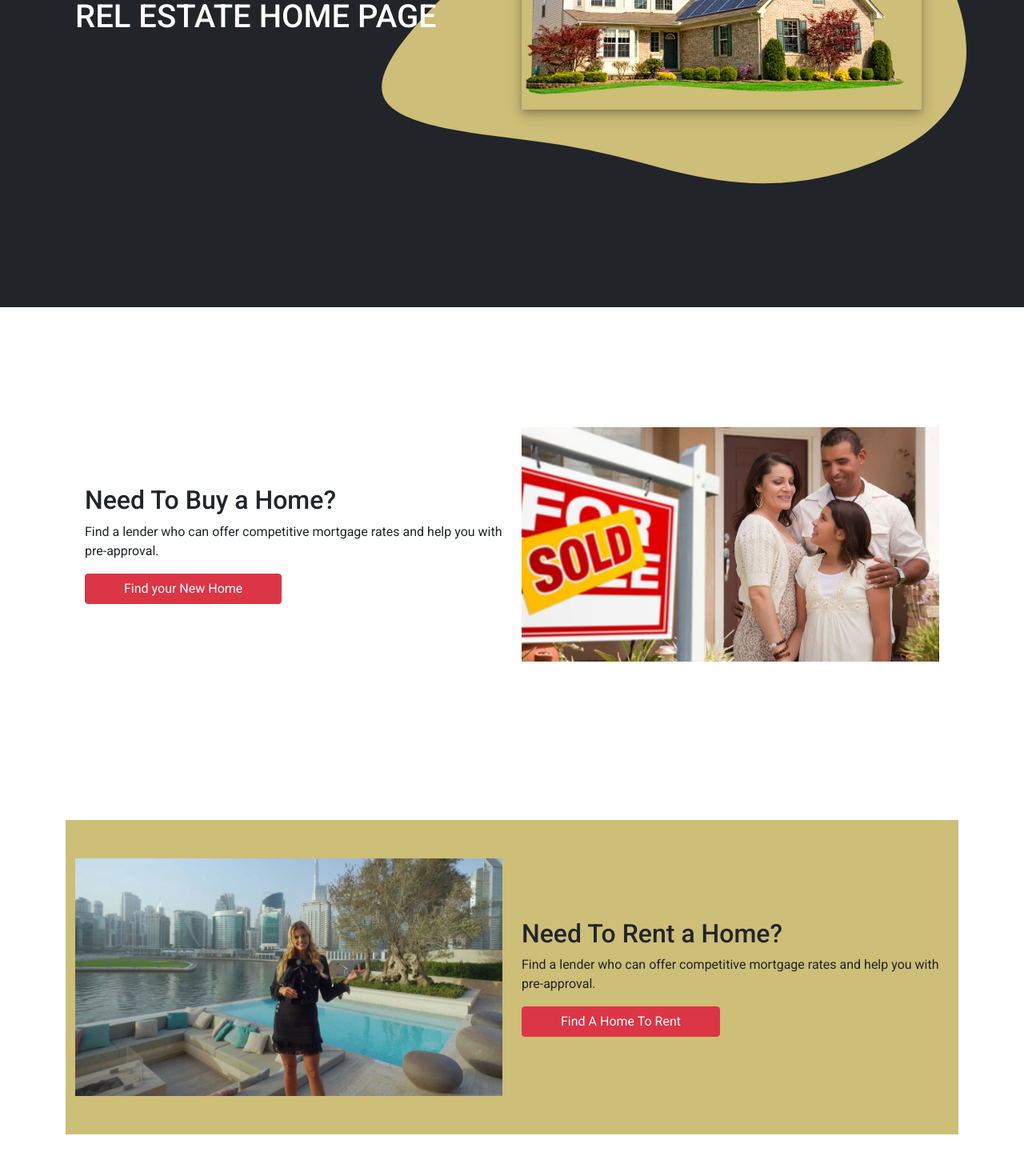
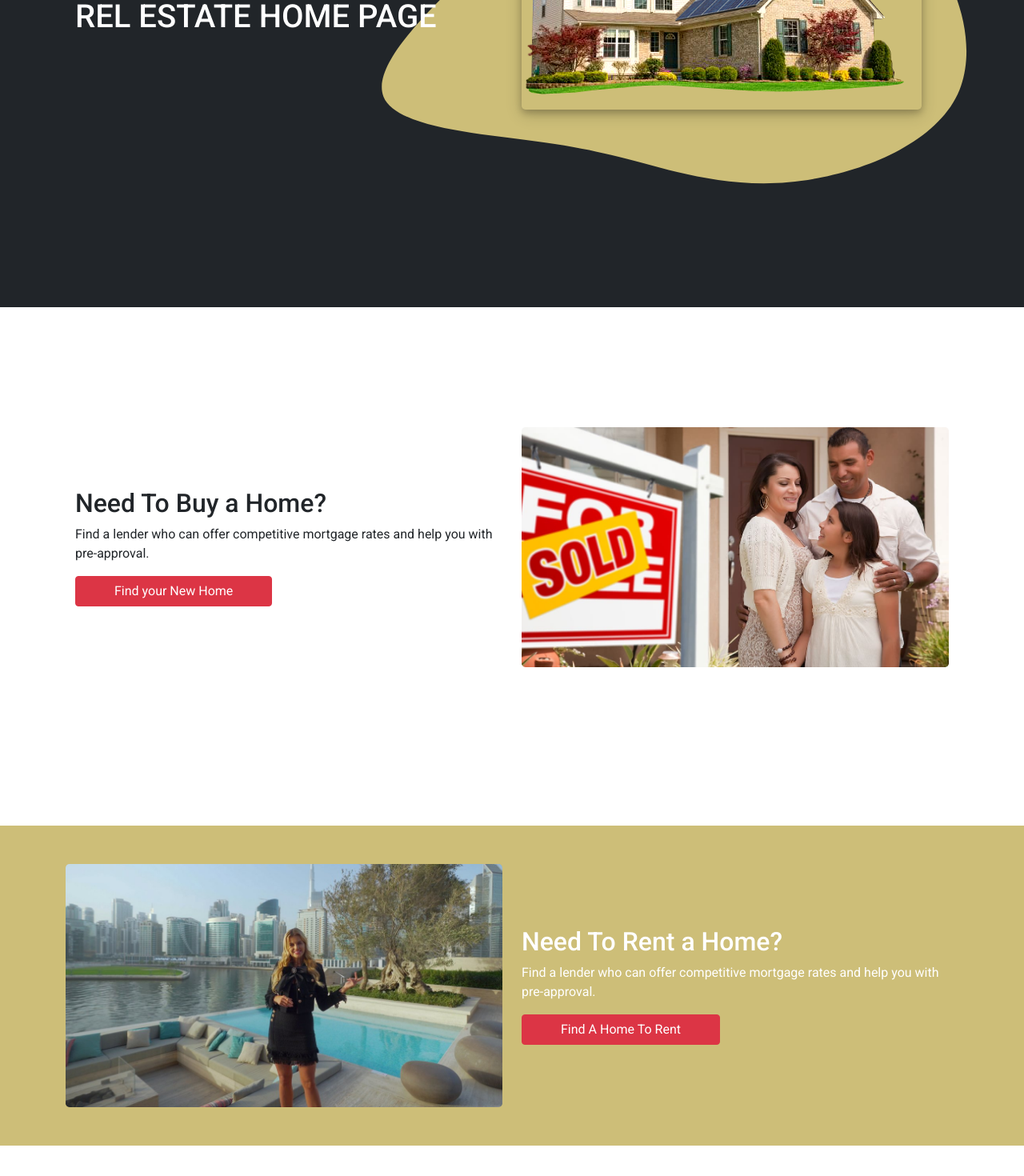
Before and after one commit to bofamj/rent-app, a React (Create React App) app in the folder client/: page / in a window 1280 px wide. Shown: the part 402-1872 px from the top of the page at 80% size. Built offline with nearby package versions, Linux system fonts and the light colour scheme; a web font is replaced by a local one.

Commit message:
fexed the home page

```diff
--- a/client/src/App.css
+++ b/client/src/App.css
@@ -83,6 +83,7 @@
   position: relative;
   z-index: 2;
   box-shadow: 0 4px 8px 0 rgba(0, 0, 0, 0.2), 0 6px 20px 0 rgba(0, 0, 0, 0.19);
+
 }
 .blob{
   width:1050px;
--- a/client/src/components/HomeForRent.jsx
+++ b/client/src/components/HomeForRent.jsx
@@ -5,11 +5,11 @@ import forRentImg from "../assets/haus_real_estate_rent.jpg";
 
 const HomeForRent = () => {
   return (
-    <div className="for-rent-cont pt-5">
-      <Container className="h-75 text-dark d-flex  ">
-        <Row className="  d-flex align-items-center mb-5">
+    <div className="for-rent-cont pt-5 ">
+      <Container className="h-75  d-flex  ">
+        <Row className="  d-flex align-items-center mb-5 ">
           <Col>
-            <img src={forRentImg} className="img-fluid " alt="..." />
+            <img src={forRentImg} className="img-fluid rounded-3" alt="..." />
           </Col>
           <Col>
             <h2>Need To Rent a Home?</h2>
--- a/client/src/components/HomeForSale.jsx
+++ b/client/src/components/HomeForSale.jsx
@@ -18,7 +18,7 @@ const HomeForSale = () => {
           </button>
         </Col>
         <Col>
-          <img src={froSalImg} className="img-fluid " alt="..." />
+          <img src={froSalImg} className="img-fluid rounded-3 " alt="..." />
         </Col>
       </Row>
     </Container>
--- a/client/src/components/Serch.jsx
+++ b/client/src/components/Serch.jsx
@@ -28,12 +28,16 @@ const Serch = ({ forSale, forSaleSort, test }) => {
       [e.target.name]: e.target.value,
     }));
   };
+
   const handelSubmit = () => {
     let updatedList = test;
-    //*sort by highest  price
-    if (search.sort === sortName[1]) {
-      updatedList = updatedList.sort((a, b) => (a.price > b.price ? -1 : 1));
-      forSaleSort(updatedList);
+
+    //*sort by lowest  price
+
+    if (search.sort == "Highest Price") {
+      updatedList.sort(function (a, b) {
+        return a.price - b.price;
+      });
     }
     //*filter by max price
 
@@ -61,13 +65,6 @@ const Serch = ({ forSale, forSaleSort, test }) => {
       updatedList = updatedList.filter(
         (items) => items.baths == search.bathsMin
       );
-      forSaleSort(updatedList);
-      console.log(updatedList);
-    }
-
-    //*sort by lowest  price
-    if (search.sort === sortName[0]) {
-      updatedList = updatedList.sort((a, b) => (a.price < b.price ? 1 : -1));
       forSaleSort(updatedList);
     }
 
@@ -167,3 +164,21 @@ const Serch = ({ forSale, forSaleSort, test }) => {
 };
 
 export default Serch;
+/*//Output: [500,44,32,15,13,5,1]
+    /* updatedList.sort(function (a, b) {
+      if (search.sort == "Lowest Price") {
+        // Price is only important when cities are the same
+        return b.price - a.price;
+      } /* else if (search.sort == "Highest Price") {
+        // Price is only important when cities are the same
+        return a.price - b.price;
+      }
+      return a.price - b.price;
+    });
+    /* if (search.sort == "Lowest Price") {
+      //updatedList.sort((a, b) => (a.price < b.price ? 1 : -1));
+      updatedList.sort(function (a, b) {
+        return b.price - a.price;
+      });
+    }
+   */
--- a/client/src/page/Home.jsx
+++ b/client/src/page/Home.jsx
@@ -10,7 +10,7 @@ import HomeForRent from "../components/HomeForRent";
 const Home = () => {
   return (
     <>
-      <div className=" heder">
+      <div className=" heder w-100">
         <Container className="h-100  d-flex align-items-center justify-content-center hero heder">
           <Row xs={1} md={2} className=" h-75 w-100  align-items-center">
             <Col xs={{ order: "last" }}>
@@ -20,19 +20,19 @@ const Home = () => {
             </Col>
             <Col xs={{ order: "last" }} className="hero-img-container">
               <img src={blob} className="blob " />
-              <img src={house} className="image" />
+              <img src={house} className="image rounded-3" />
             </Col>
           </Row>
         </Container>
       </div>
-      <Container>
+      <div className=" w-100">
         <div className="sale-hero-cont container-lg">
           <HomeForSale />
         </div>
         <div className="sale-hero-cont  w-100">
           <HomeForRent />
         </div>
-      </Container>
+      </div>
     </>
   );
 };
--- a/client/src/utils/data.js
+++ b/client/src/utils/data.js
@@ -45,8 +45,8 @@ export const filterData = [
   },
   {
     items: [
-      { name: "Lowest Price", value: "price-asc" },
-      { name: "Highest Price", value: "price-des" },
+      { name: "Lowest Price", value: "Lowest Price" },
+      { name: "Highest Price", value: "Highest Price" },
       { name: "Newest", value: "date-asc" },
       { name: "Oldest", value: "date-desc" },
       { name: "Verified", value: "verified-score" },
```
